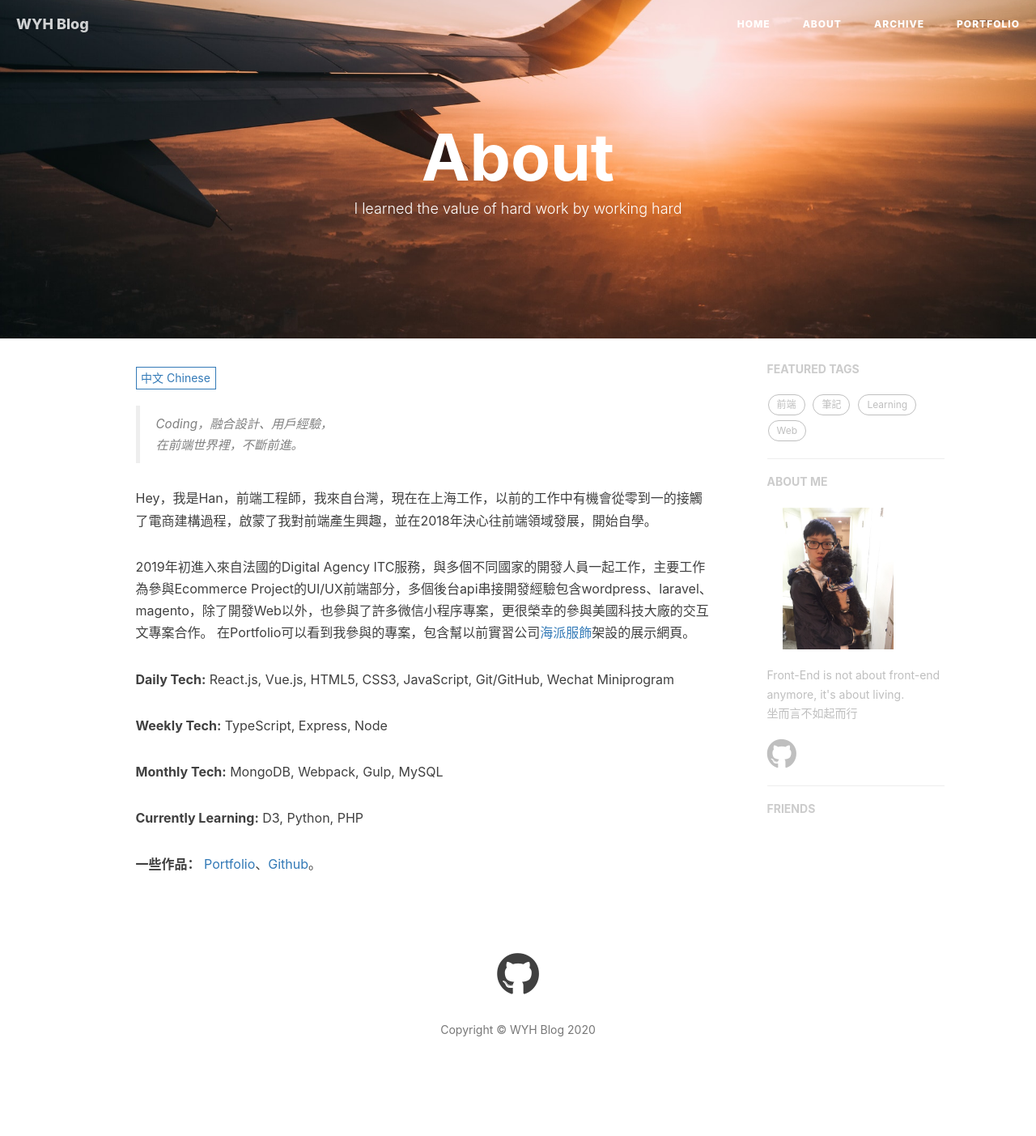
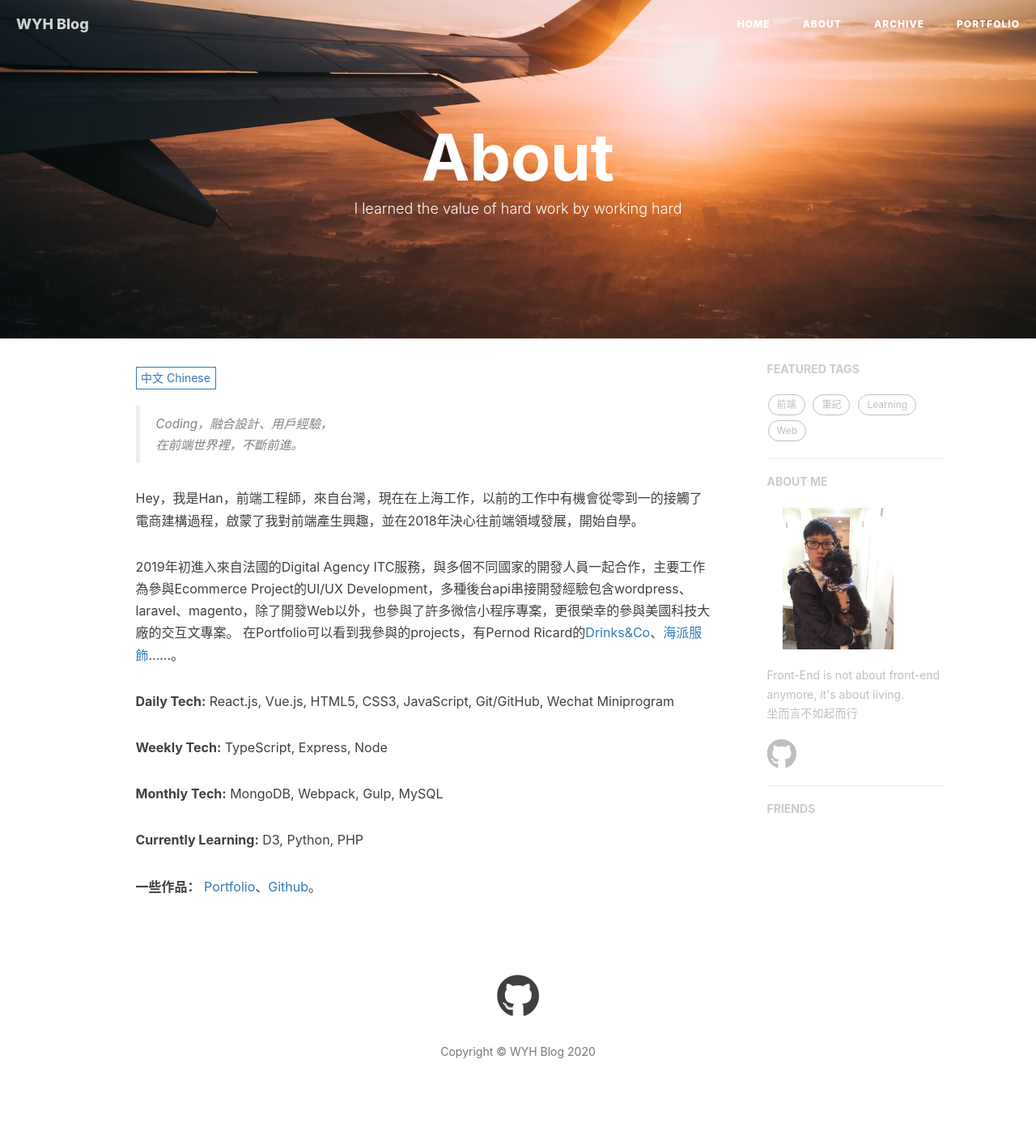
Before and after one commit to elinyuhanwu/elinyuhanwu.github.io, a Jekyll site: the page built from about.html, in a window 1280 px wide. Shown: the whole page at 81% size. Built offline with Jekyll 4.4.1, drawn with Linux system fonts in a browser that asks for light colours; nearby versions of some CDN libraries; comment, search, counter and statistics services are not loaded; before the commit the page ends 1376 px from its top, so only the background shows below that.

Commit message:
change the self-introduction

```diff
--- a/_includes/about/zh.md
+++ b/_includes/about/zh.md
@@ -1,10 +1,10 @@
 > Coding，融合設計、用戶經驗，
 > 在前端世界裡，不斷前進。
 
-Hey，我是Han，前端工程師，我來自台灣，現在在上海工作，以前的工作中有機會從零到一的接觸了電商建構過程，啟蒙了我對前端產生興趣，並在2018年決心往前端領域發展，開始自學。
+Hey，我是Han，前端工程師，來自台灣，現在在上海工作，以前的工作中有機會從零到一的接觸了電商建構過程，啟蒙了我對前端產生興趣，並在2018年決心往前端領域發展，開始自學。
 
-2019年初進入來自法國的Digital Agency ITC服務，與多個不同國家的開發人員一起工作，主要工作為參與Ecommerce Project的UI/UX前端部分，多個後台api串接開發經驗包含wordpress、laravel、magento，除了開發Web以外，也參與了許多微信小程序專案，更很榮幸的參與美國科技大廠的交互文專案合作。
-在Portfolio可以看到我參與的專案，包含幫以前實習公司[海派服飾](https://obscure-crag-68272.herokuapp.com/)架設的展示網頁。
+2019年初進入來自法國的Digital Agency ITC服務，與多個不同國家的開發人員一起合作，主要工作為參與Ecommerce Project的UI/UX Development，多種後台api串接開發經驗包含wordpress、laravel、magento，除了開發Web以外，也參與了許多微信小程序專案，更很榮幸的參與美國科技大廠的交互文專案。
+在Portfolio可以看到我參與的projects，有Pernod Ricard的[Drinks&Co](https://www.drinksandcommunity.cn/cn/)、[海派服飾](https://obscure-crag-68272.herokuapp.com/)......。
 
 **Daily Tech:** React.js, Vue.js, HTML5, CSS3, JavaScript, Git/GitHub, Wechat Miniprogram
 
```
